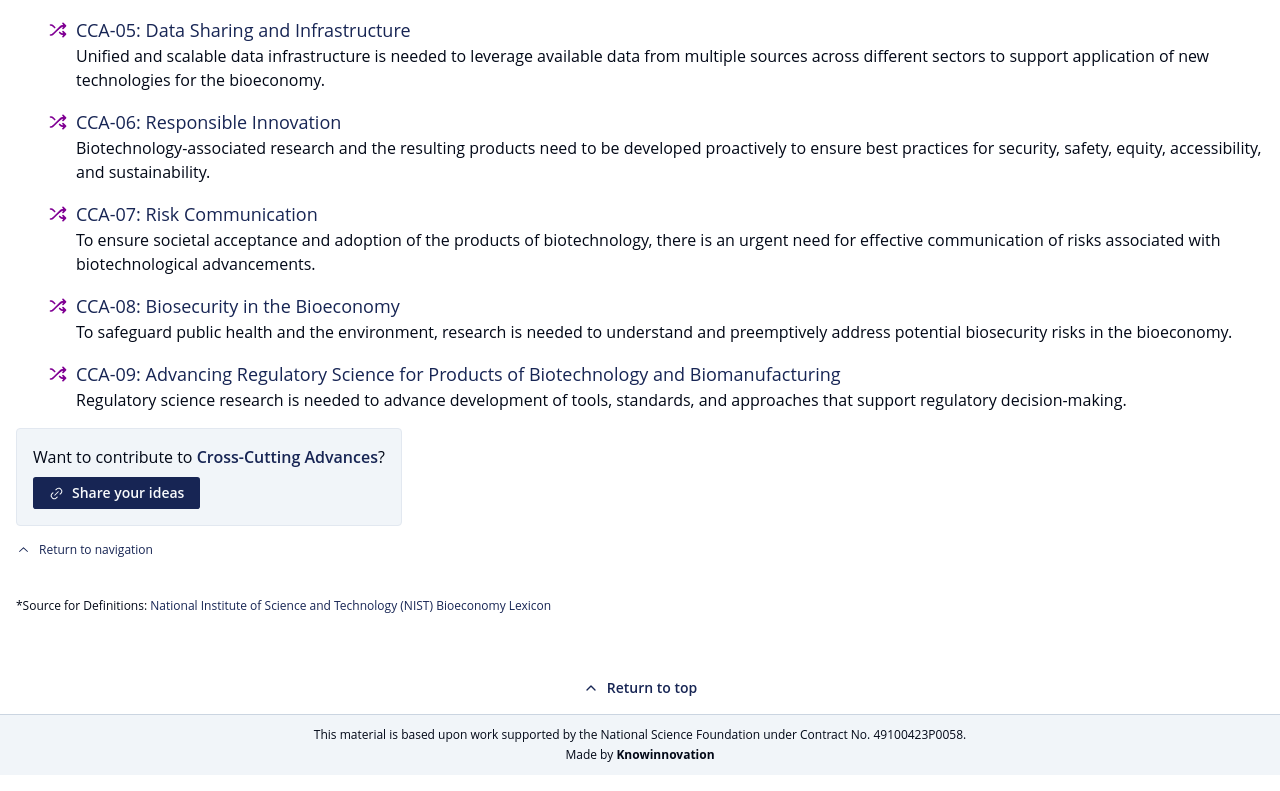
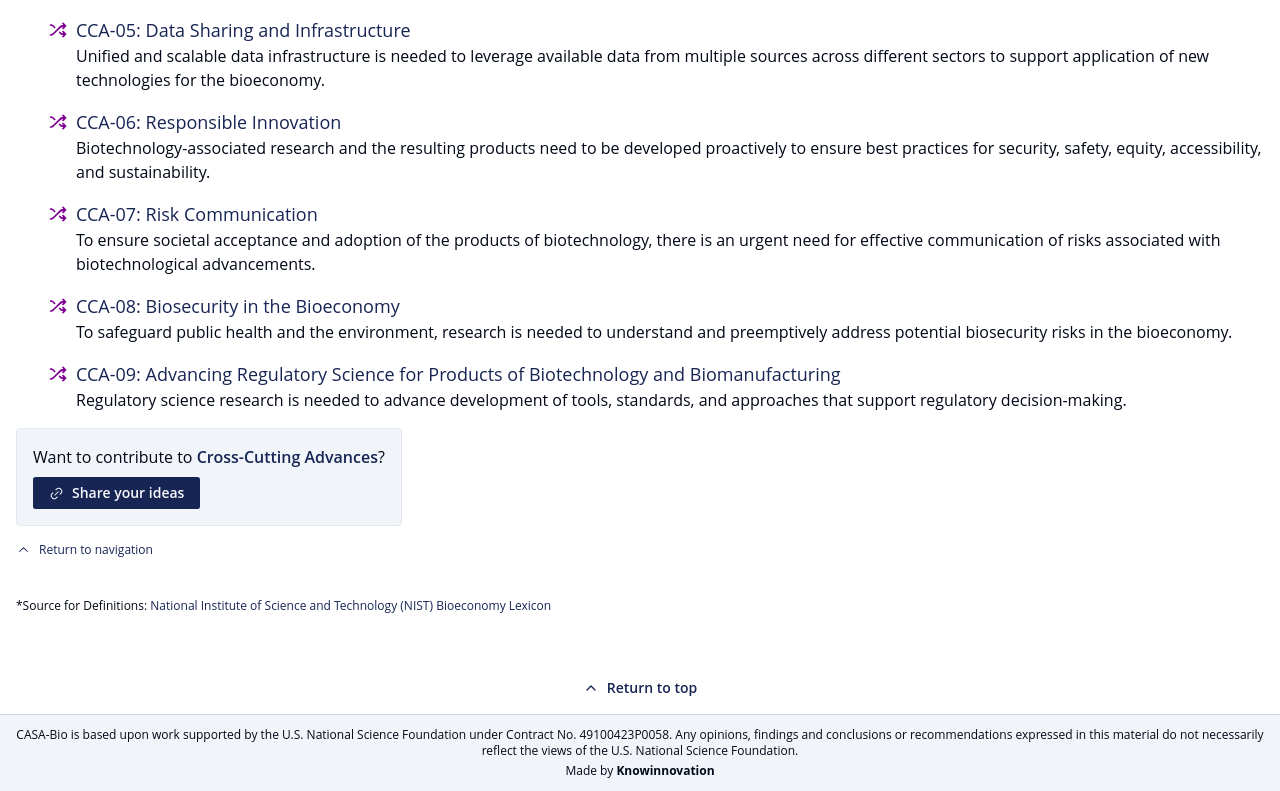
Before and after one commit to ZachStapletonJones/casa-bio, a Next.js app: page / in a window 1280 px wide. Shown: the part 4448-5239 px from the top of the page. Built offline with nearby package versions, Linux system fonts and the light colour scheme.

Commit message:
Added disclaimer

```diff
--- a/components/Footer.tsx
+++ b/components/Footer.tsx
@@ -13,7 +13,7 @@ function Footer() {
     <div className='w-full flex justify-center bg-slate-100 m-0 py-3 border-t border-slate-300'>
         <div className='max-w-7xl w-full flex justify-center items-center'>
         <div className='flex flex-col items-center text-center gap-1 text-xs'>
-          <div>This material is based upon work supported by the National Science Foundation under Contract No. 49100423P0058.</div>
+          <div>CASA-Bio is based upon work supported by the U.S. National Science Foundation under Contract No. 49100423P0058.  Any opinions, findings and conclusions or recommendations expressed in this material do not necessarily reflect the views of the U.S. National Science Foundation.</div>
           <a href='https://knowinnovation.com/' target='_blank'>Made by <strong>Knowinnovation</strong></a>
         </div>
 
```
